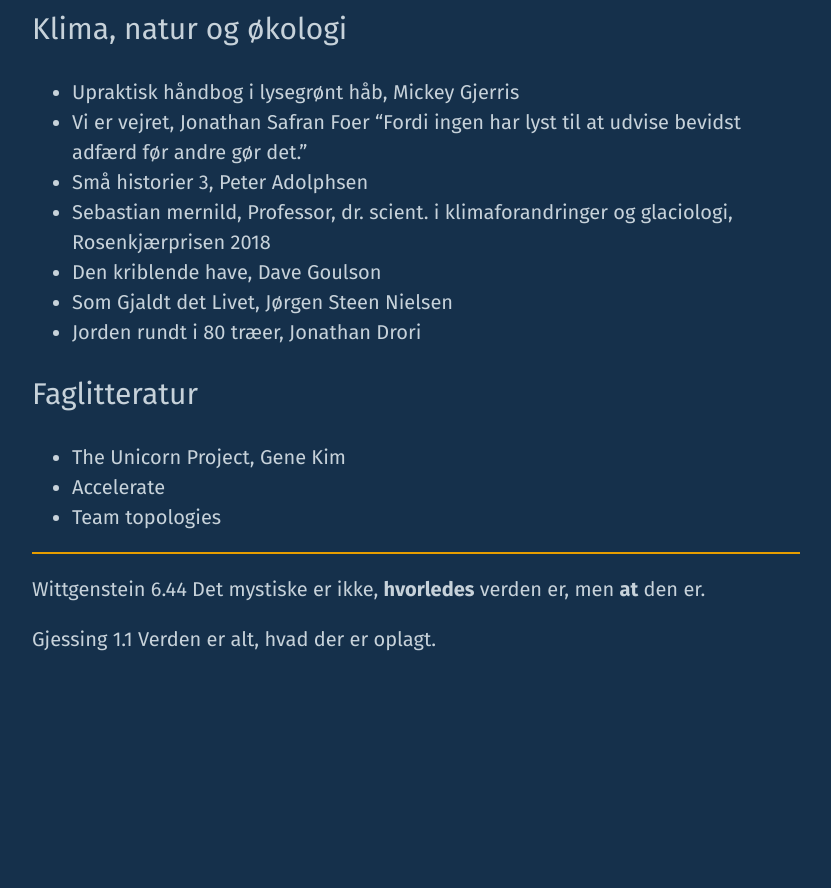
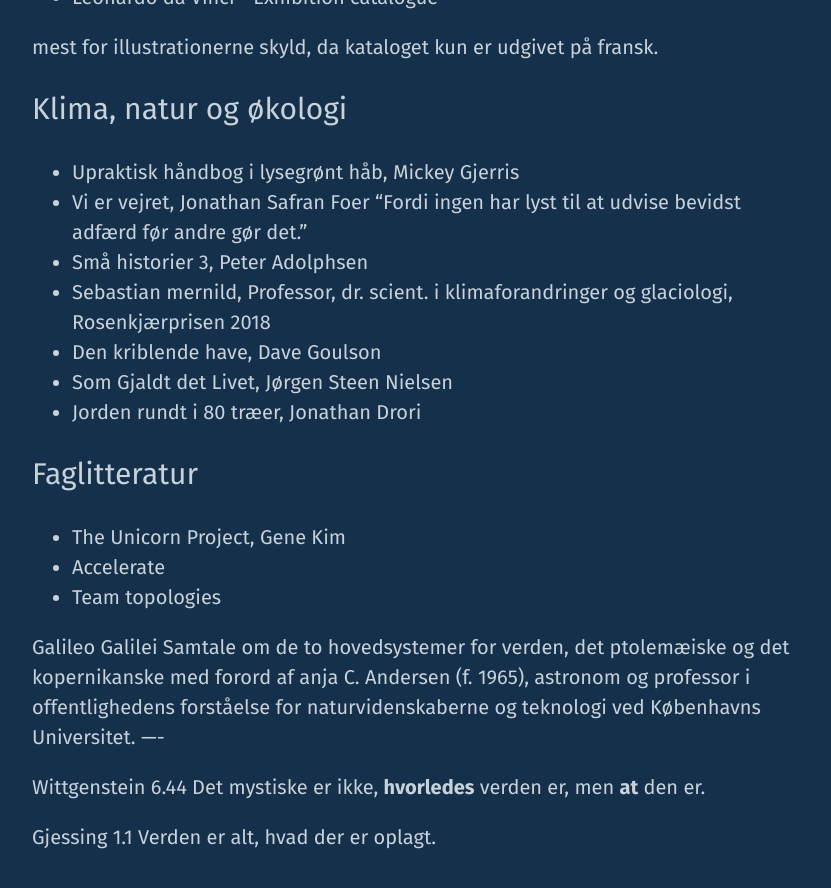
Before and after one commit to carsten-j/carsten-j.github.io, a Jekyll site: the page built from books.md, in a window 1280 px wide and 900 px high, scrolled down 3834 px. Shown: the top 888 px of the window, without its empty margins (224-1055 px from the left). Built offline with Jekyll 4.4.1, drawn with Linux system fonts in a browser that asks for light colours; nearby versions of some CDN libraries; before the commit the page ends 4536 px from its top, so only the background shows below that; some of the changed text lies outside the part shown.

Commit message:
Update books.md

```diff
--- a/books.md
+++ b/books.md
@@ -89,6 +92,10 @@
 * Accelerate
 * Team topologies
 
+
+ Galileo Galilei
+Samtale om de to hovedsystemer for verden, det ptolemæiske og det kopernikanske
+med forord af anja C. Andersen (f. 1965), astronom og professor i offentlighedens forståelse for naturvidenskaberne og teknologi ved Københavns Universitet.
 ----
 
 Wittgenstein
```
Also changed, not shown: other parts of books.md (+3 -0 lines).
